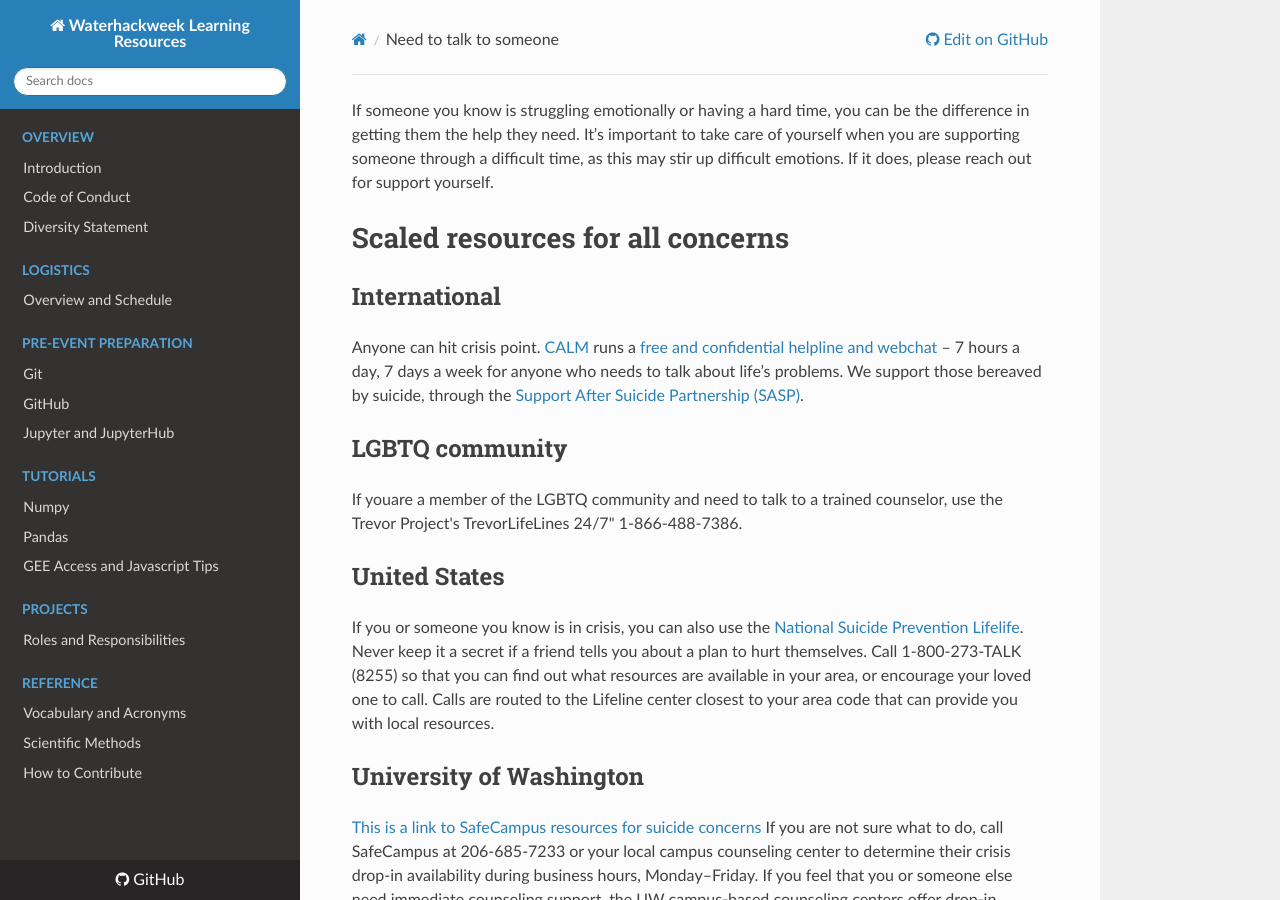
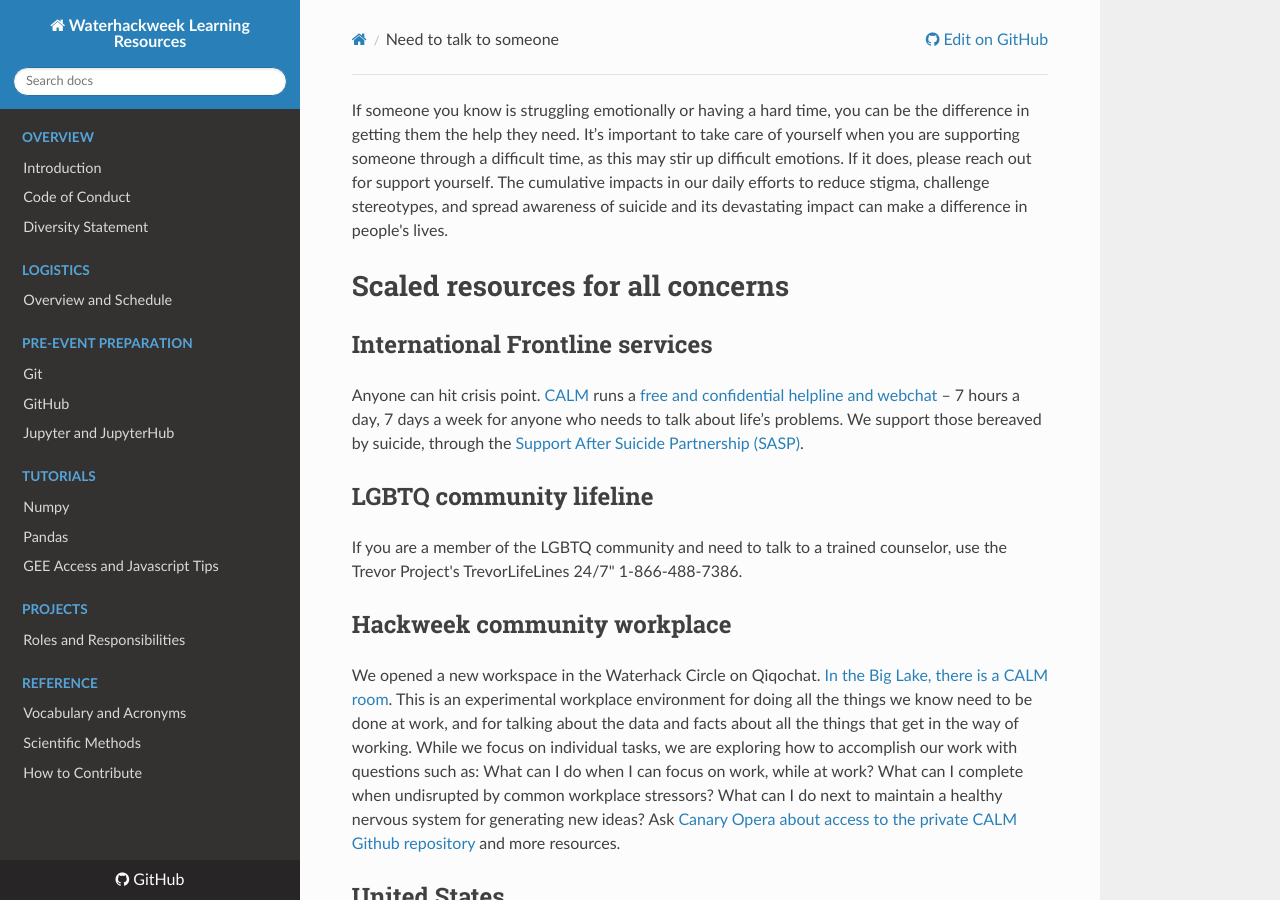
Before and after one commit to emiliom/learning-resources, an MkDocs documentation site: the page built from docs/canaryopera/need_to_talk_to_someone.md, in a window 1280 px wide and 900 px high. Built offline with MkDocs 1.6.1, drawn with Linux system fonts in a browser that asks for light colours; nearby versions of some CDN libraries.

Commit message:
updating resources

```diff
--- a/docs/canaryopera/need_to_talk_to_someone.md
+++ b/docs/canaryopera/need_to_talk_to_someone.md
@@ -1,12 +1,15 @@
-If someone you know is struggling emotionally or having a hard time,  you can be the difference in getting them the help they need. It’s important to take care of yourself when you are supporting someone through a difficult time, as this may stir up difficult emotions. If it does, please reach out for support yourself.
+If someone you know is struggling emotionally or having a hard time,  you can be the difference in getting them the help they need. It’s important to take care of yourself when you are supporting someone through a difficult time, as this may stir up difficult emotions. If it does, please reach out for support yourself.  The cumulative impacts in our daily efforts to reduce stigma, challenge stereotypes, and spread awareness of suicide and its devastating impact can make a difference in people's lives.
 
 # Scaled resources for all concerns
 
-## International
+## International Frontline services
 Anyone can hit crisis point. [CALM](https://www.thecalmzone.net/about-calm/what-is-calm/) runs a [free and confidential helpline and webchat](https://www.thecalmzone.net/help/get-help/) – 7 hours a day, 7 days a week for anyone who needs to talk about life’s problems. We support those bereaved by suicide, through the [Support After Suicide Partnership (SASP)](http://supportaftersuicide.org.uk/).
 
-## LGBTQ community
-If youare a member of the LGBTQ community and need to talk to a trained counselor, use the Trevor Project's TrevorLifeLines 24/7" 1-866-488-7386.
+## LGBTQ community lifeline
+If you are a member of the LGBTQ community and need to talk to a trained counselor, use the Trevor Project's TrevorLifeLines 24/7" 1-866-488-7386.
+
+## Hackweek community workplace
+We opened a new workspace in the Waterhack Circle on Qiqochat. [In the Big Lake, there is a CALM room](https://waterhack.qiqochat.com/garden/1). This is an experimental workplace environment for doing all the things we know need to be done at work, and for talking about the data and facts about all the things that get in the way of working. While we focus on individual tasks, we are exploring how to accomplish our work with questions such as: What can I do when I can focus on work, while at work? What can I complete when undisrupted by common workplace stressors? What can I do next to maintain a healthy nervous system for generating new ideas? Ask [Canary Opera about access to the private CALM Github repository](https://github.com/canaryopera) and more resources.
 
 ## United States
 If you or someone you know is in crisis, you can also use the [National Suicide Prevention Lifelife](https://suicidepreventionlifeline.org/help-someone-else/). Never keep it a secret if a friend tells you about a plan to hurt themselves. Call 1-800-273-TALK (8255) so that you can find out what resources are available in your area, or encourage your loved one to call. Calls are routed to the Lifeline center closest to your area code that can provide you with local resources.
```
